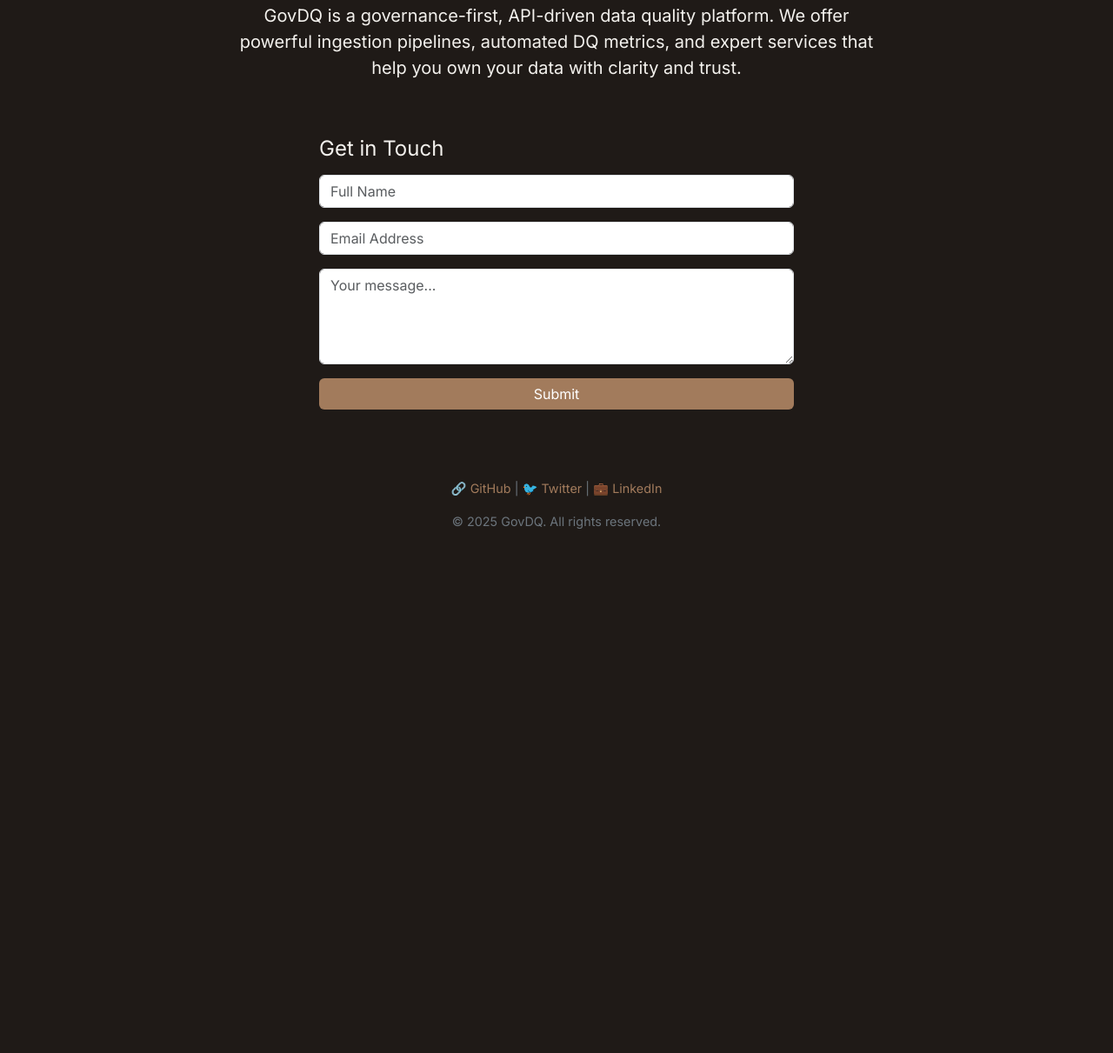
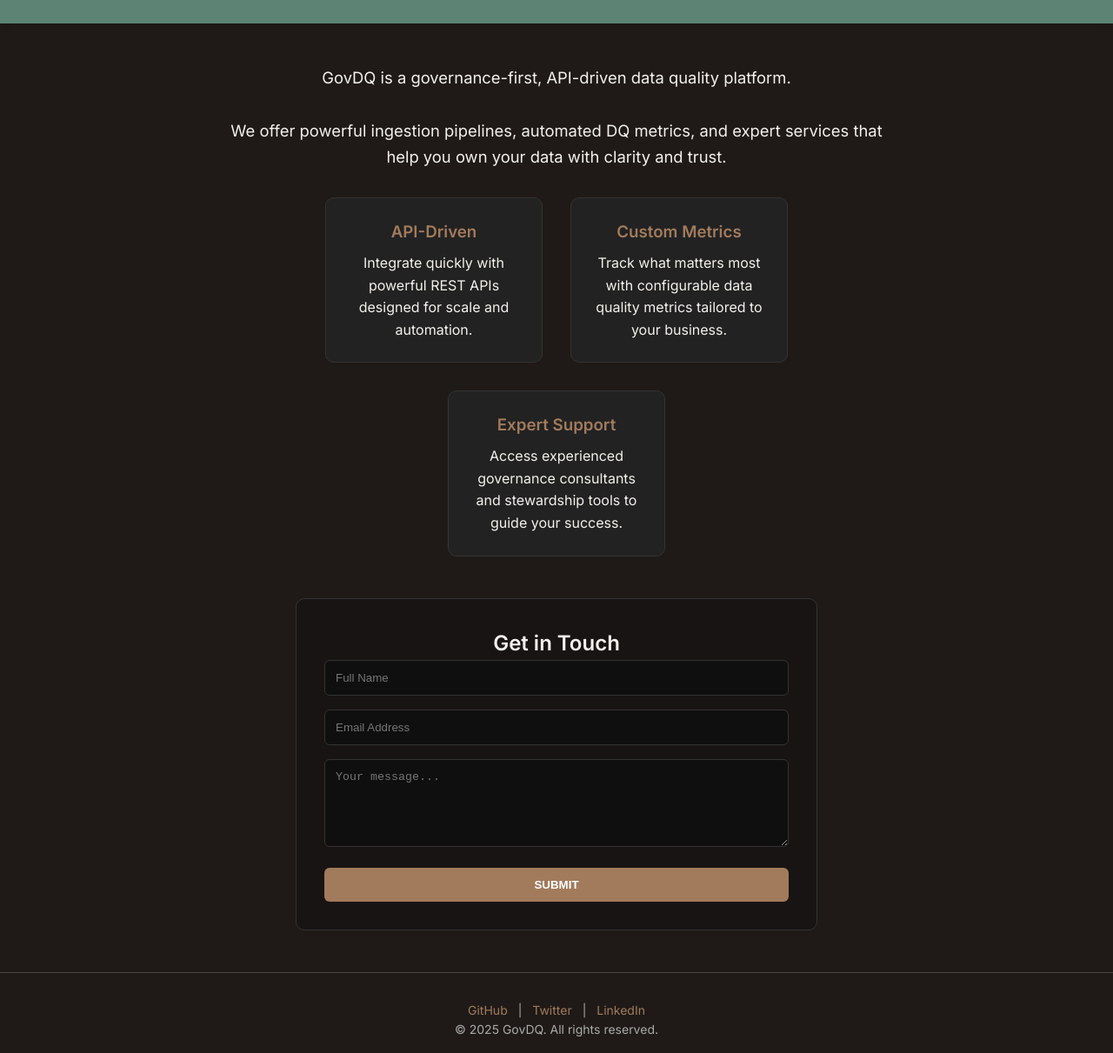
Before and after one commit to GovDQ/govdq-landing, a plain HTML site: page index.html in a window 1280 px wide. Shown: the part 329-1540 px from the top of the page at 87% size. Before the commit the page ends 988 px from the top, so only its background shows below. Drawn offline with nearby package versions, Linux system fonts and the light colour scheme.

Commit message:
Update index.html

```diff
--- a/index.html
+++ b/index.html
@@ -2,102 +2,192 @@
 <html lang="en">
 <head>
   <meta charset="UTF-8" />
-  <meta name="viewport" content="width=device-width, initial-scale=1.0"/>
-  <title>GovDQ – Govern what you ingest.</title>
-  <link href="https://cdn.jsdelivr.net/npm/bootstrap@5.3.2/dist/css/bootstrap.min.css" rel="stylesheet">
-  <link href="https://fonts.googleapis.com/css2?family=Inter:wght@400;600&display=swap" rel="stylesheet">
+  <meta name="viewport" content="width=device-width, initial-scale=1.0" />
+  <title>GovDQ</title>
+  <link rel="preconnect" href="https://fonts.googleapis.com">
+  <link rel="preconnect" href="https://fonts.gstatic.com" crossorigin>
+  <link href="https://fonts.googleapis.com/css2?family=Inter:wght@400;600&family=Playfair+Display:wght@600&display=swap" rel="stylesheet">
   <style>
+    :root {
+      --bg-dark: #1f1a17;
+      --bg-earth: #5d8374;
+      --accent: #A27B5C;
+      --text-light: #f3f1ed;
+    }
+
+    * {
+      box-sizing: border-box;
+      margin: 0;
+      padding: 0;
+    }
+
     body {
       font-family: 'Inter', sans-serif;
-      background-color: #1f1a17;
-      color: #f3f1ed;
+      background-color: var(--bg-dark);
+      color: var(--text-light);
+      line-height: 1.6;
     }
+
     header {
-      background-color: #5d8374;
-      color: white;
+      background-color: var(--bg-earth);
+      text-align: center;
+      padding: 4rem 1rem 3rem;
+      box-shadow: 0 2px 8px rgba(0, 0, 0, 0.15);
+    }
+
+    header img {
+      height: 120px;
+      margin-bottom: 1rem;
+    }
+
+    header h1 {
+      font-family: 'Playfair Display', serif;
+      font-size: 2.5rem;
+      margin-bottom: 0.5rem;
+    }
+
+    header p {
+      font-size: 1.1rem;
+    }
+
+    main {
       padding: 3rem 1rem;
       text-align: center;
+      max-width: 800px;
+      margin: auto;
     }
-    .logo {
-      height: 60px;
-      margin-bottom: 1rem;
+
+    .intro p {
+      font-size: 1.15rem;
+      margin-bottom: 2rem;
     }
-    .btn-earth {
-      background-color: #A27B5C;
-      border: none;
-      color: white;
+
+    .why-us {
+      display: flex;
+      flex-wrap: wrap;
+      justify-content: center;
+      gap: 2rem;
+      margin-bottom: 3rem;
     }
-    .btn-earth:hover {
-      background-color: #8C6549;
-    }
-    footer {
-      padding: 2rem 0;
-      font-size: 0.9rem;
-      color: #6c757d;
-    }
-    a {
-      text-decoration: none;
-      color: #A27B5C;
-    }
-    a:hover {
-      text-decoration: underline;
-    }
-    input, textarea {
-      background-color: #111;
-      color: #fff;
+
+    .why-item {
+      background-color: #222;
+      padding: 1.5rem;
+      border-radius: 10px;
+      width: 250px;
       border: 1px solid #333;
     }
-    input::placeholder, textarea::placeholder {
-      color: #bbb;
+
+    .why-item h3 {
+      color: var(--accent);
+      margin-bottom: 0.5rem;
+    }
+
+    form {
+      background-color: #181414;
+      padding: 2rem;
+      border-radius: 10px;
+      max-width: 600px;
+      margin: auto;
+      border: 1px solid #333;
+    }
+
+    input, textarea {
+      width: 100%;
+      padding: 0.75rem;
+      margin-bottom: 1rem;
+      border: 1px solid #333;
+      border-radius: 6px;
+      background-color: #0f0f0f;
+      color: var(--text-light);
+    }
+
+    input:focus, textarea:focus {
+      border-color: var(--accent);
+      outline: none;
+      box-shadow: 0 0 0 2px var(--accent);
+    }
+
+    button {
+      background-color: var(--accent);
+      border: none;
+      padding: 0.75rem 2rem;
+      width: 100%;
+      color: white;
+      font-weight: 600;
+      border-radius: 6px;
+      cursor: pointer;
+      text-transform: uppercase;
+      transition: transform 0.2s ease;
+    }
+
+    button:hover {
+      transform: scale(1.02);
+    }
+
+    footer {
+      text-align: center;
+      padding: 2rem 1rem 1rem;
+      border-top: 1px solid #444;
+      font-size: 0.875rem;
+      color: #aaa;
+    }
+
+    footer a {
+      color: var(--accent);
+      margin: 0 0.5rem;
+      text-decoration: none;
+    }
+
+    footer a:hover {
+      text-decoration: underline;
     }
   </style>
 </head>
 <body>
+  <header>
+    <img src="assets/images/1753254833234.jpg" alt="GovDQ Logo">
+    <h1>GovDQ</h1>
+    <p>Govern what you ingest. Trust what you measure.</p>
+  </header>
 
-<header>
-  <img src="assets/images/1753254833234.jpg" alt="GovDQ Logo" class="logo">
-  <h1 class="display-5 fw-bold">GovDQ</h1>
-  <p class="lead">Govern what you ingest. Trust what you measure.</p>
-</header>
+  <main>
+    <section class="intro">
+      <p>GovDQ is a governance-first, API-driven data quality platform.</p>
+      <p>We offer powerful ingestion pipelines, automated DQ metrics, and expert services that help you own your data with clarity and trust.</p>
+    </section>
 
-<div class="container my-5">
-  <div class="row justify-content-center">
-    <div class="col-lg-8 text-center">
-      <p class="fs-5">
-        GovDQ is a governance-first, API-driven data quality platform. We offer powerful ingestion pipelines, automated DQ metrics, and expert services that help you own your data with clarity and trust.
-      </p>
-    </div>
-  </div>
-</div>
+    <section class="why-us">
+      <div class="why-item">
+        <h3>API-Driven</h3>
+        <p>Integrate quickly with powerful REST APIs designed for scale and automation.</p>
+      </div>
+      <div class="why-item">
+        <h3>Custom Metrics</h3>
+        <p>Track what matters most with configurable data quality metrics tailored to your business.</p>
+      </div>
+      <div class="why-item">
+        <h3>Expert Support</h3>
+        <p>Access experienced governance consultants and stewardship tools to guide your success.</p>
+      </div>
+    </section>
 
-<div class="container my-5" id="contact">
-  <div class="row justify-content-center">
-    <div class="col-lg-6">
-      <h4 class="mb-3">Get in Touch</h4>
-      <form action="https://formspree.io/f/your-form-id" method="POST">
-        <div class="mb-3">
-          <input type="text" name="name" class="form-control" placeholder="Full Name" required>
-        </div>
-        <div class="mb-3">
-          <input type="email" name="email" class="form-control" placeholder="Email Address" required>
-        </div>
-        <div class="mb-3">
-          <textarea name="message" class="form-control" rows="4" placeholder="Your message..."></textarea>
-        </div>
-        <button type="submit" class="btn btn-earth w-100">Submit</button>
-      </form>
-    </div>
-  </div>
-</div>
+    <form action="https://formspree.io/f/your-form-id" method="POST">
+      <h2>Get in Touch</h2>
+      <input type="text" name="name" placeholder="Full Name" required>
+      <input type="email" name="email" placeholder="Email Address" required>
+      <textarea name="message" rows="5" placeholder="Your message..." required></textarea>
+      <button type="submit">Submit</button>
+    </form>
+  </main>
 
-<footer class="text-center">
-  <p>
-    🔗 <a href="https://github.com/govdq">GitHub</a> |
-    🐦 <a href="https://twitter.com/govdq">Twitter</a> |
-    💼 <a href="https://linkedin.com/company/govdq">LinkedIn</a>
-  </p>
-  <p class="mt-2">&copy; 2025 GovDQ. All rights reserved.</p>
-</footer>
-
+  <footer>
+    <p>
+      <a href="https://github.com/GovDQ">GitHub</a> |
+      <a href="https://x.com/GovDQ">Twitter</a> |
+      <a href="https://www.linkedin.com/company/govdq">LinkedIn</a>
+    </p>
+    <p>© 2025 GovDQ. All rights reserved.</p>
+  </footer>
 </body>
 </html>
```
